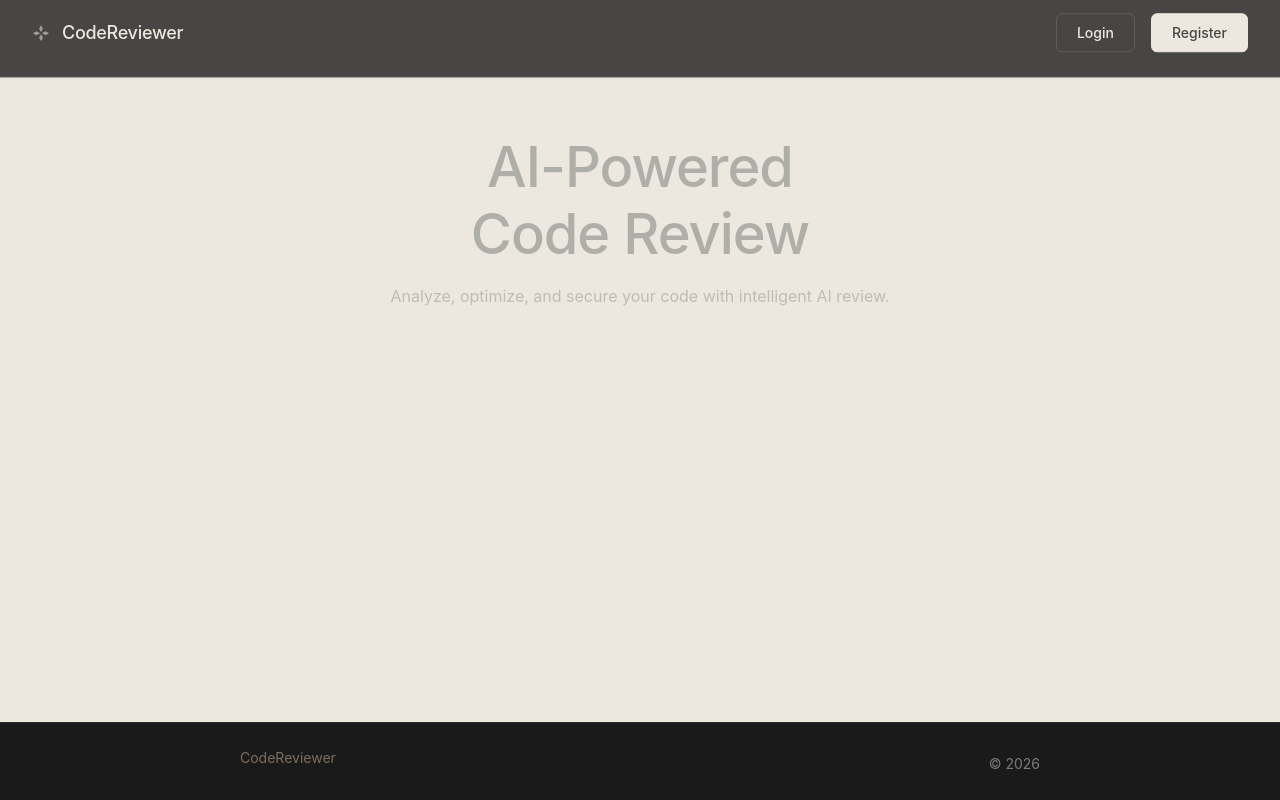
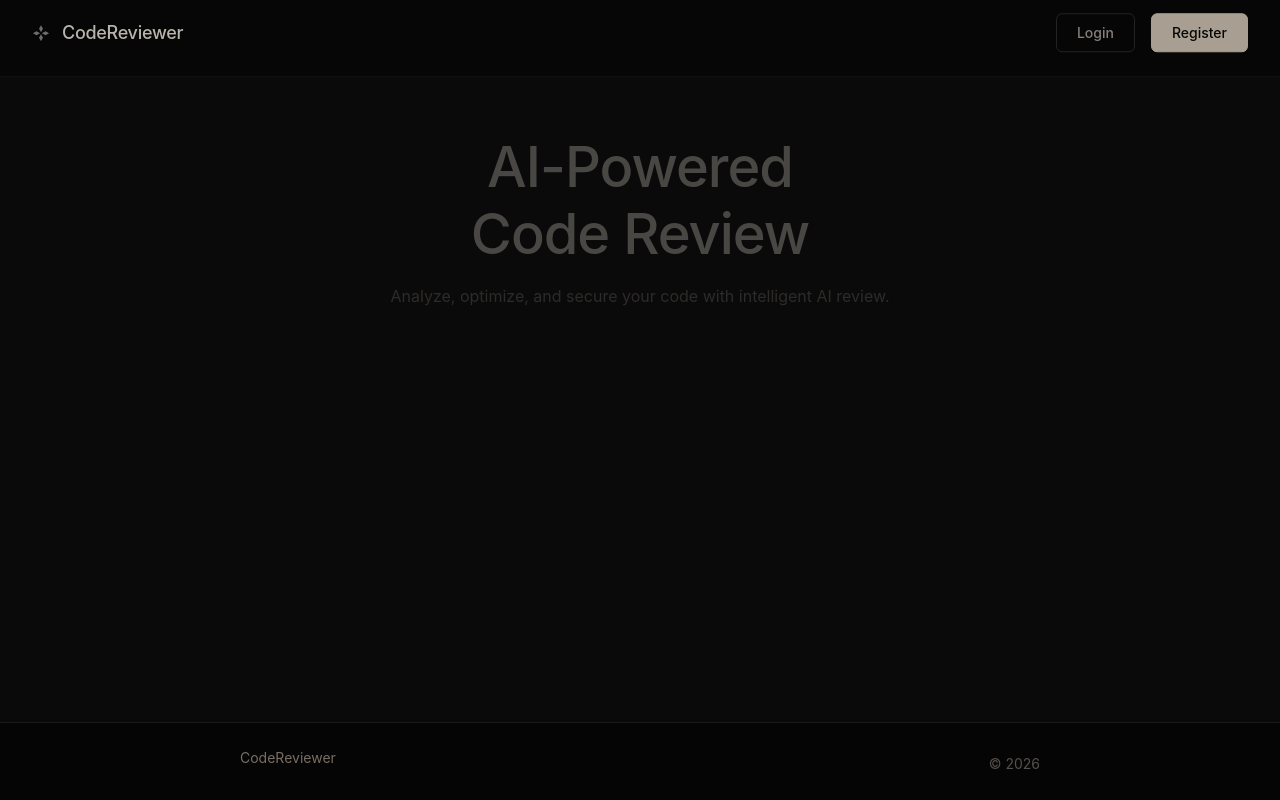
Before and after one commit to Aayushbhandarkar/AI-Code-Review-and-Bug-Detection-System, a React (Vite) app in the folder Frontend/: page / in a window 1280 px wide. Built offline with nearby package versions, Linux system fonts and the light colour scheme.

Commit message:
Update LandingPage.css

```diff
--- a/Frontend/src/pages/LandingPage.css
+++ b/Frontend/src/pages/LandingPage.css
@@ -1,7 +1,7 @@
 .clean-landing-page {
   min-height: 100vh;
-  background: #ece8e0;
-  color: #1a1a1a;
+  background: #0a0a0a;
+  color: #e8e4d9;
   display: flex;
   flex-direction: column;
   font-family: -apple-system, BlinkMacSystemFont, 'Segoe UI', Roboto, sans-serif;
@@ -13,8 +13,8 @@
   justify-content: space-between;
   align-items: center;
   padding: 1.5rem 2rem;
-  background: #1a1a1a;
-  border-bottom: 1px solid #2a2a2a;
+  background: #050505;
+  border-bottom: 1px solid #1a1a1a;
 }
 
 .clean-logo {
@@ -26,13 +26,13 @@
 .logo-icon {
   width: 28px;
   height: 28px;
-  color: #ece8e0;
+  color: #d4c9b8;
 }
 
 .logo-text {
   font-size: 1.125rem;
   font-weight: 500;
-  color: #ece8e0;
+  color: #e8e4d9;
   letter-spacing: -0.3px;
 }
 
@@ -54,25 +54,25 @@
 
 .login-btn {
   background: transparent;
-  color: #ece8e0;
-  border: 1px solid #3a3a3a;
+  color: #a8a09a;
+  border: 1px solid #2a2a2a;
 }
 
 .login-btn:hover {
-  background: #2a2a2a;
-  color: #ffffff;
-  border-color: #4a4a4a;
+  background: #111111;
+  color: #e8e4d9;
+  border-color: #3a3a3a;
 }
 
 .register-btn {
-  background: #ece8e0;
-  color: #1a1a1a;
-  border: 1px solid #ece8e0;
+  background: #d4c9b8;
+  color: #050505;
+  border: 1px solid #d4c9b8;
 }
 
 .register-btn:hover {
-  background: #ffffff;
-  border-color: #ffffff;
+  background: #e8e4d9;
+  border-color: #e8e4d9;
 }
 
 /* Main Content */
@@ -82,7 +82,7 @@
   align-items: center;
   justify-content: center;
   padding: 2rem;
-  background: #ece8e0;
+  background: #0a0a0a;
 }
 
 .hero-container {
@@ -102,7 +102,7 @@
 .hero-title {
   font-size: 3.5rem;
   font-weight: 500;
-  color: #1a1a1a;
+  color: #e8e4d9;
   margin: 0 0 1rem 0;
   line-height: 1.2;
   letter-spacing: -1px;
@@ -110,7 +110,7 @@
 
 .hero-subtitle {
   font-size: 1rem;
-  color: #4a4a4a;
+  color: #88807a;
   margin: 0;
   line-height: 1.5;
   max-width: 500px;
@@ -120,11 +120,11 @@
 .code-preview {
   width: 100%;
   max-width: 600px;
-  background: #1a1a1a;
+  background: #050505;
   border-radius: 12px;
   overflow: hidden;
-  border: 1px solid #2a2a2a;
-  box-shadow: 0 4px 12px rgba(0, 0, 0, 0.1);
+  border: 1px solid #1a1a1a;
+  box-shadow: 0 4px 20px rgba(0, 0, 0, 0.3);
 }
 
 .code-header {
@@ -132,8 +132,8 @@
   justify-content: space-between;
   align-items: center;
   padding: 0.75rem 1rem;
-  background: #222222;
-  border-bottom: 1px solid #2a2a2a;
+  background: #0a0a0a;
+  border-bottom: 1px solid #1a1a1a;
 }
 
 .header-left {
@@ -151,12 +151,12 @@
   width: 10px;
   height: 10px;
   border-radius: 50%;
-  background: #4a4a4a;
+  background: #2a2a2a;
 }
 
 .file-name {
   font-size: 0.875rem;
-  color: #a0a0a0;
+  color: #88807a;
   font-family: 'Fira Code', monospace;
 }
 
@@ -167,16 +167,16 @@
 
 .lang-tag {
   font-size: 0.75rem;
-  color: #a0a0a0;
+  color: #88807a;
   padding: 0.25rem 0.5rem;
-  background: #2a2a2a;
+  background: #111111;
   border-radius: 4px;
   font-family: 'Fira Code', monospace;
 }
 
 .code-content {
   padding: 1.5rem;
-  background: #1a1a1a;
+  background: #050505;
   min-height: 200px;
 }
 
@@ -187,7 +187,7 @@
 }
 
 .code-text {
-  color: #d4d4d4;
+  color: #b8b0aa;
   font-family: 'Fira Code', monospace;
   font-size: 0.875rem;
   line-height: 1.5;
@@ -198,7 +198,7 @@
   display: inline-block;
   width: 2px;
   height: 14px;
-  background: #ece8e0;
+  background: #d4c9b8;
   animation: blink 1s infinite;
   margin-left: 2px;
   vertical-align: middle;
@@ -217,8 +217,8 @@
 
 .primary-btn {
   padding: 0.75rem 1.5rem;
-  background: #1a1a1a;
-  color: #ece8e0;
+  background: #d4c9b8;
+  color: #050505;
   border: none;
   border-radius: 8px;
   font-size: 0.875rem;
@@ -229,15 +229,15 @@
 }
 
 .primary-btn:hover {
-  background: #2a2a2a;
+  background: #e8e4d9;
   transform: translateY(-1px);
 }
 
 .secondary-btn {
   padding: 0.75rem 1.5rem;
   background: transparent;
-  color: #1a1a1a;
-  border: 1px solid #c8c0b0;
+  color: #a8a09a;
+  border: 1px solid #2a2a2a;
   border-radius: 8px;
   font-size: 0.875rem;
   font-weight: 500;
@@ -247,16 +247,16 @@
 }
 
 .secondary-btn:hover {
-  background: #1a1a1a;
-  color: #ece8e0;
-  border-color: #1a1a1a;
+  background: #111111;
+  color: #e8e4d9;
+  border-color: #3a3a3a;
 }
 
 /* Footer */
 .clean-footer {
   padding: 1.5rem 2rem;
-  background: #1a1a1a;
-  border-top: 1px solid #2a2a2a;
+  background: #050505;
+  border-top: 1px solid #1a1a1a;
 }
 
 .footer-content {
@@ -269,12 +269,12 @@
 
 .footer-text {
   font-size: 0.875rem;
-  color: #7a7a7a;
+  color: #55504c;
 }
 
 .footer-year {
   font-size: 0.875rem;
-  color: #7a7a7a;
+  color: #55504c;
 }
 
 /* Responsive */
```
